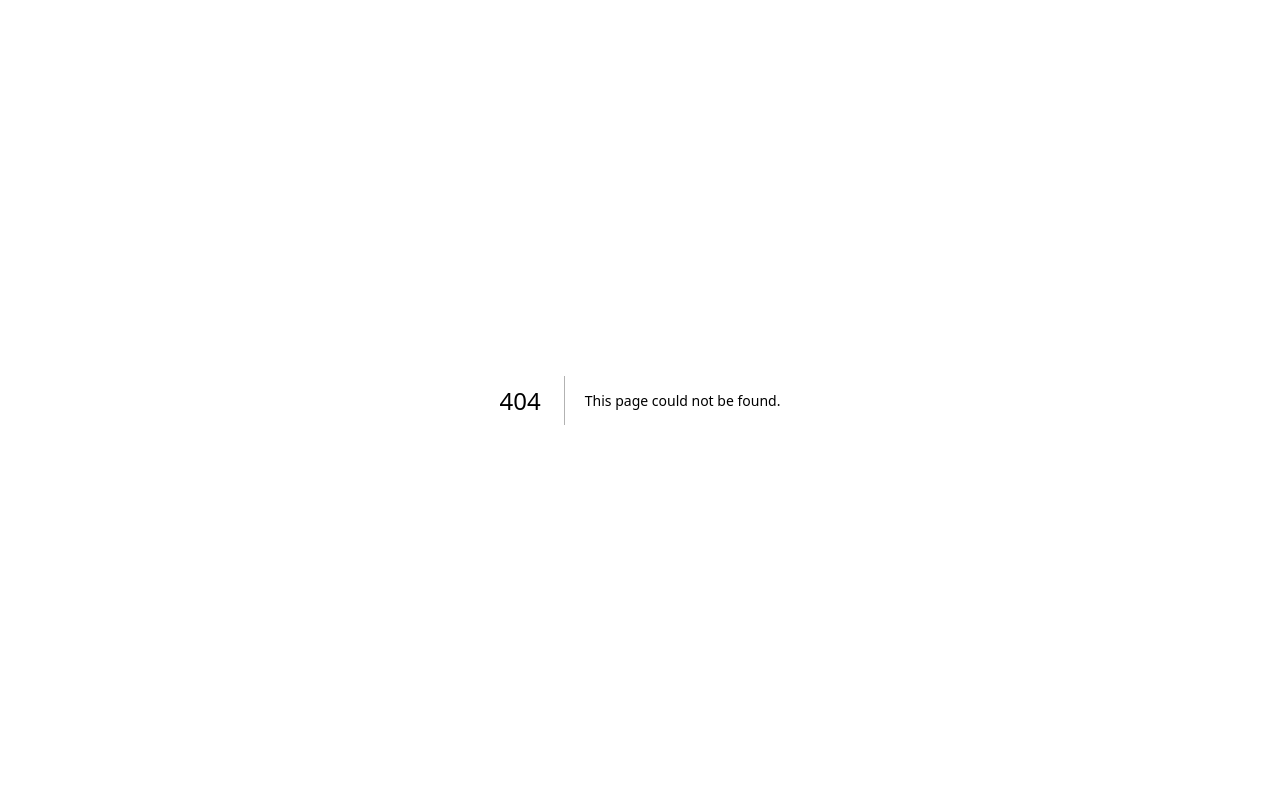
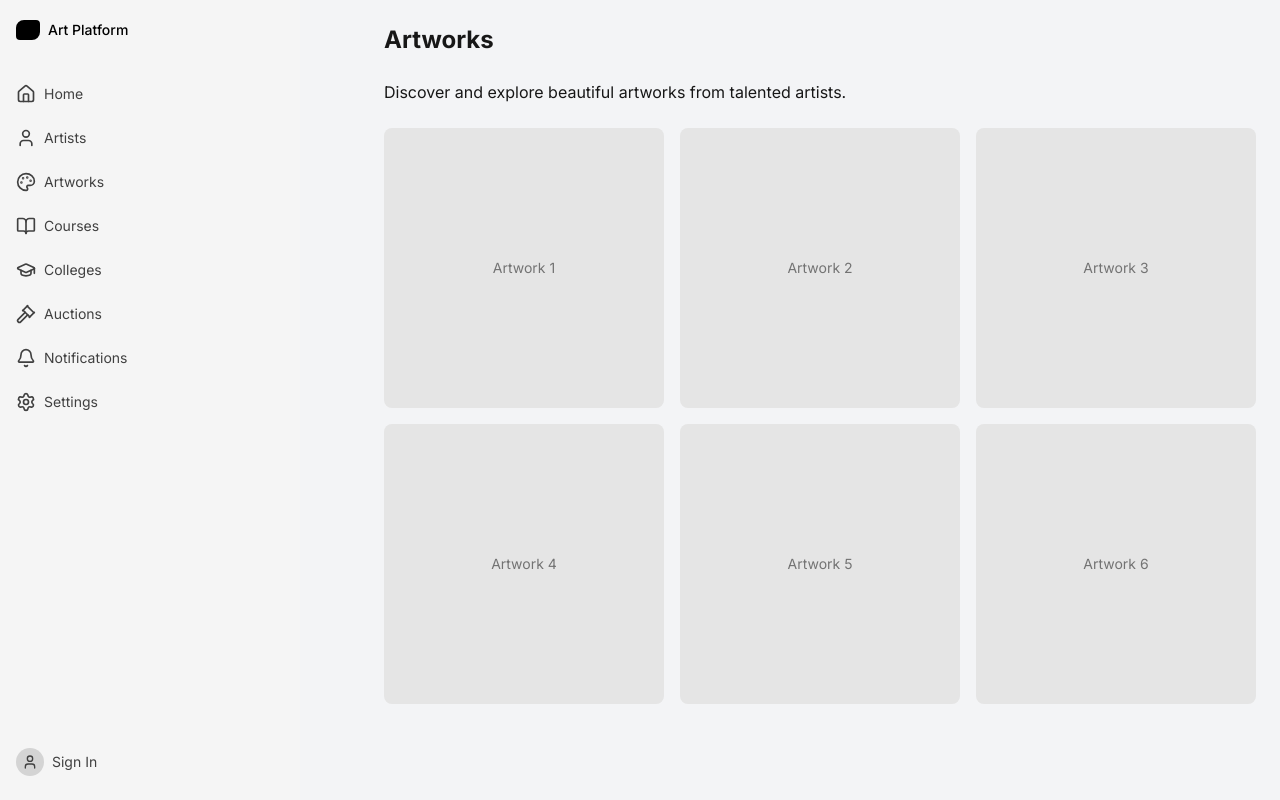
Before and after one commit to BenakKishanJ/Hacksmiths_Codefury, a Next.js app: page /artworks in a window 1280 px wide. Before the commit this address had no page. Built offline with nearby package versions, Linux system fonts and the light colour scheme; no server answers.

Commit message:
Add basic Page and layout for artworks

```diff
--- /dev/null
+++ b/app/artworks/layout.tsx
@@ -0,0 +1,46 @@
+// app/artworks/layout.tsx
+"use client";
+
+import React from "react";
+import { AppSidebar } from "@/components/Sidebar";
+import { cn } from "@/lib/utils";
+import { SidebarProvider } from "@/components/ui/sidebar";
+import { usePathname } from "next/navigation";
+
+export default function ArtworksLayout({
+  children,
+}: {
+  children: React.ReactNode;
+}) {
+  const [sidebarOpen, setSidebarOpen] = React.useState(false);
+  const pathname = usePathname();
+
+  // Check if the current path is in the auth route group
+  const isAuthPage =
+    pathname?.includes("/sign-in") || pathname?.includes("/sign-up");
+
+  // Hide sidebar on auth pages
+  const showSidebar = !isAuthPage;
+
+  return (
+    <div className="flex h-screen bg-gray-100 dark:bg-neutral-800 overflow-hidden">
+      {showSidebar && (
+        <SidebarProvider open={sidebarOpen} setOpen={setSidebarOpen}>
+          <AppSidebar />
+        </SidebarProvider>
+      )}
+      <main
+        className={cn(
+          "flex-1 overflow-auto transition-all duration-300",
+          showSidebar && sidebarOpen
+            ? "md:ml-[300px]"
+            : showSidebar
+              ? "md:ml-[60px]"
+              : "ml-0"
+        )}
+      >
+        <div className="p-6">{children}</div>
+      </main>
+    </div>
+  );
+}
--- /dev/null
+++ b/app/artworks/page.tsx
@@ -0,0 +1,25 @@
+export default function ArtworksPage() {
+  return (
+    <div className="space-y-6">
+      <h1 className="text-2xl font-bold">Artworks</h1>
+      <p className="text-muted-foreground">
+        Discover and explore beautiful artworks from talented artists.
+      </p>
+      <div className="grid grid-cols-1 md:grid-cols-2 lg:grid-cols-3 gap-4 mt-6">
+        {/* Placeholder for artwork cards */}
+        {Array(6)
+          .fill(0)
+          .map((_, i) => (
+            <div
+              key={i}
+              className="bg-neutral-200 dark:bg-neutral-700 rounded-lg aspect-square flex items-center justify-center"
+            >
+              <p className="text-sm text-neutral-500 dark:text-neutral-400">
+                Artwork {i + 1}
+              </p>
+            </div>
+          ))}
+      </div>
+    </div>
+  );
+}
```
